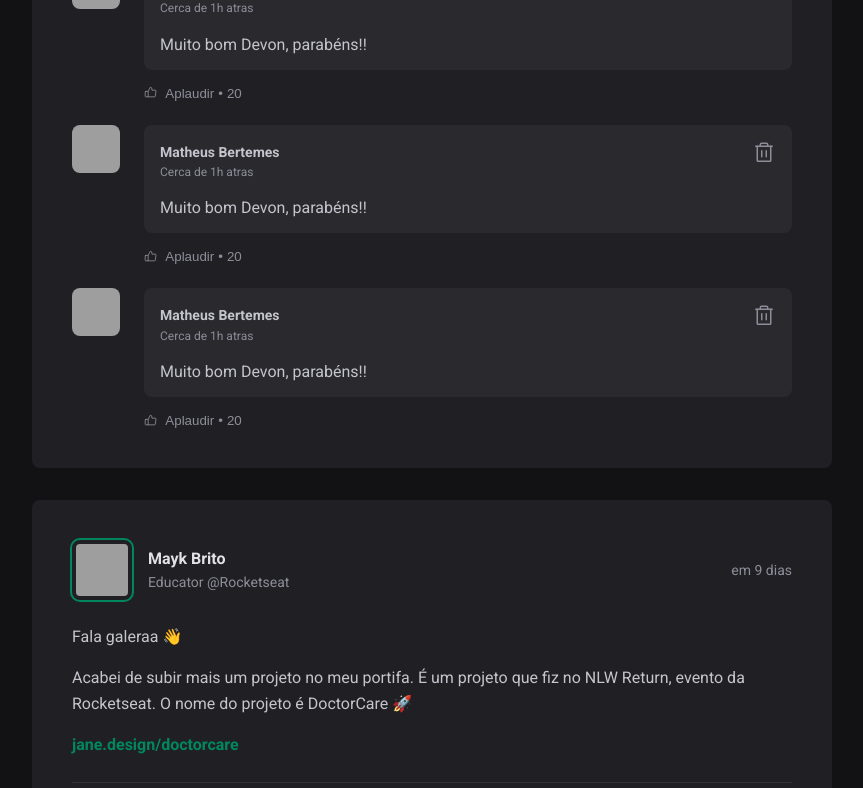
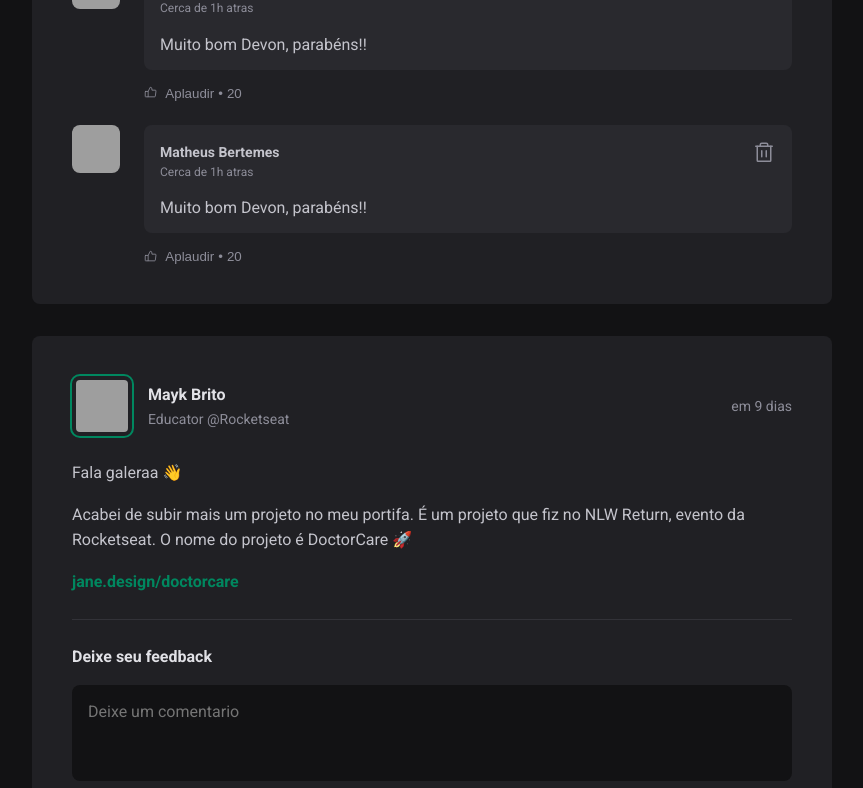
Before and after one commit to mathbertmes/rocketseat-ignite-reactjs-2022, a React (Vite) app in the folder aulas/01-fundamentos-reactjs/: page / in a window 1280 px wide. Shown: the part 632-1420 px from the top of the page, without its empty margins (352-1215 px from the left). Built offline with nearby package versions, Linux system fonts and the light colour scheme; grey boxes are pictures that could not be loaded.

Commit message:
adding comments with useState

```diff
--- a/aulas/01-fundamentos-reactjs/src/components/Post.jsx
+++ b/aulas/01-fundamentos-reactjs/src/components/Post.jsx
@@ -1,10 +1,13 @@
 import { format, formatDistanceToNow } from "date-fns"
 import ptBR from "date-fns/locale/pt-BR"
+import { useState } from "react"
 import { Avatar } from "./Avatar"
 import { Comment } from "./Comment"
 import styles from "./Post.module.css"
 
 export function Post({ author, publishedAt, content }){
+
+  const [comments, setComments] = useState([1,2])
 
   const publishedDateFormatted = format(publishedAt, "d 'de' LLLL 'ás' HH:mm'h'",{
     locale: ptBR
@@ -14,6 +17,12 @@
     locale : ptBR,
     addSuffix : true
   })
+
+  function handleSetNewComment(){
+    event.preventDefault()
+
+    setComments([...comments, comments.length + 1])
+  }
 
   return(
     <article className={styles.post}>
@@ -41,7 +50,7 @@
 
       </div>
 
-      <form className={styles.commentForm}>
+      <form onSubmit={handleSetNewComment} className={styles.commentForm}>
         <strong>Deixe seu feedback</strong>
 
         <textarea
@@ -53,9 +62,9 @@
       </form>
 
       <div className={styles.commentList}>
-        <Comment />
-        <Comment />
-        <Comment />
+        {comments.map(comment => {
+          return <Comment />
+        })}
       </div>
     </article>
   )
```
